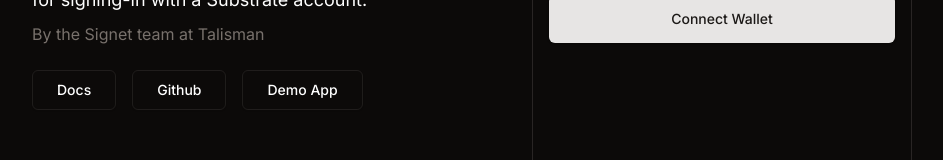
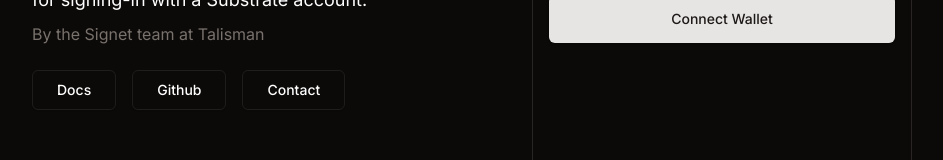
Before and after one commit to TalismanSociety/siws-demo, a Next.js app: page / in a window 1280 px wide. Shown: the part 210-370 px from the top of the page, without its empty margins (176-1119 px from the left). Built offline with nearby package versions, Linux system fonts and the light colour scheme.

Commit message:
update contact link

```diff
--- a/src/pages/index.tsx
+++ b/src/pages/index.tsx
@@ -26,9 +26,9 @@
                 Github
               </Button>
             </a>
-            <a href="https://github.com/TalismanSociety/siws-demo" target="_blank" rel="noreferrer">
+            <a href="https://matrix.to/#/#siws-general:matrix.org" target="_blank" rel="noreferrer">
               <Button variant="outline" size="lg">
-                Demo App
+                Contact
               </Button>
             </a>
           </div>
```
